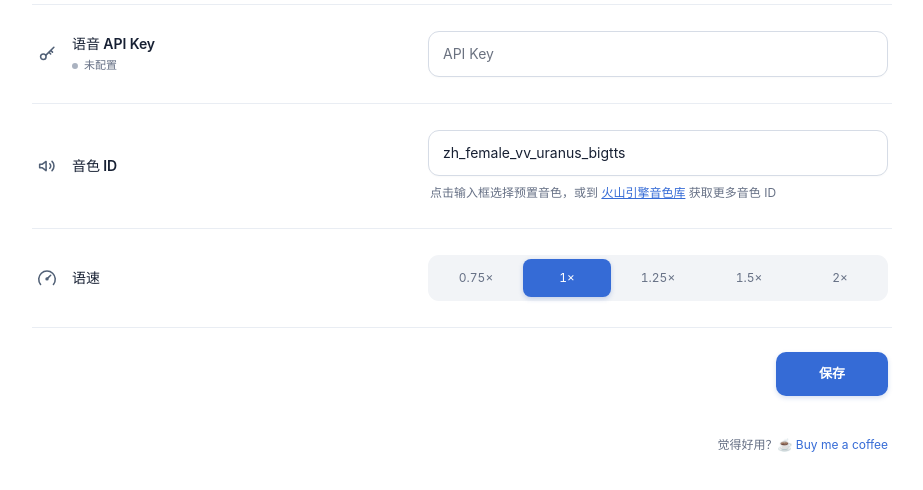
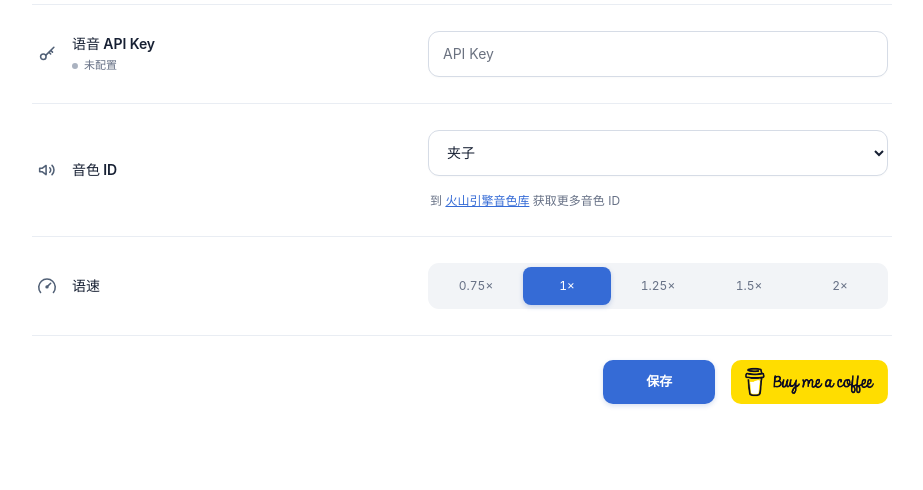
Before and after one commit to ZaynJarvis/doubao-reader, a browser extension: page src/options.html in a window 1280 px wide. Shown: the part 122-612 px from the top of the page, without its empty margins (178-1101 px from the left). Drawn offline with Linux system fonts and the light colour scheme.

Commit message:
Options: voice preset select with custom input, Buy Me a Coffee button
Co-Authored-By: Claude Fable 5.1 <noreply@anthropic.com>
Claude-Session: https://claude.ai/code/session_011B3N97hQC1RDMgvLZnWFue

```diff
--- a/src/options.css
+++ b/src/options.css
@@ -177,6 +177,12 @@ form {
   white-space: nowrap;
 }
 
+.speaker-control {
+  display: grid;
+  gap: 8px;
+}
+
+select,
 input[type="text"],
 input[type="password"] {
   width: 100%;
@@ -196,6 +202,7 @@ input::placeholder {
   color: var(--placeholder);
 }
 
+select:focus,
 input[type="text"]:focus,
 input[type="password"]:focus {
   border-color: var(--blue);
@@ -351,20 +358,14 @@ footer {
   color: var(--error);
 }
 
-.support {
-  margin: 40px 4px 0;
-  color: var(--muted);
-  font-size: 12px;
-  text-align: right;
+.bmc {
+  display: inline-flex;
+  height: 44px;
 }
 
-.support a {
-  color: var(--blue);
-  text-decoration: none;
-}
-
-.support a:hover {
-  text-decoration: underline;
+.bmc img {
+  height: 44px;
+  border-radius: 10px;
 }
 
 .save-button {
--- a/src/options.html
+++ b/src/options.html
@@ -65,27 +65,27 @@
             <label for="speaker">音色 ID</label>
           </div>
 
-          <div class="setting-control">
-            <input
-              id="speaker"
-              type="text"
-              list="speaker-presets"
-              autocomplete="off"
-              spellcheck="false"
-              value="zh_female_vv_uranus_bigtts"
-              required
-              aria-describedby="speaker-hint"
-              aria-errormessage="status"
-            >
-            <datalist id="speaker-presets">
+          <div class="setting-control speaker-control">
+            <select id="speaker-preset" aria-label="预置音色">
               <option value="zh_female_wanwanxiaohe_moon_bigtts">夹子</option>
               <option value="zh_male_liufei_uranus_bigtts">刘飞</option>
               <option value="ICL_uranus_en_male_the_grinch_tob">老头老外</option>
               <option value="ICL_uranus_en_male_michael_tob">英俊老外</option>
               <option value="zh_female_jiaochuannv_uranus_bigtts">慵懒女</option>
               <option value="zh_female_gujie_uranus_bigtts">顾里</option>
-            </datalist>
-            <p id="speaker-hint" class="hint">点击输入框选择预置音色，或到 <a href="https://console.volcengine.com/speech/new/voices?projectName=default" target="_blank" rel="noopener">火山引擎音色库</a> 获取更多音色 ID</p>
+              <option value="">自定义音色 ID…</option>
+            </select>
+            <input
+              id="speaker"
+              type="text"
+              autocomplete="off"
+              spellcheck="false"
+              placeholder="音色 ID"
+              aria-describedby="speaker-hint"
+              aria-errormessage="status"
+              hidden
+            >
+            <p id="speaker-hint" class="hint">到 <a href="https://console.volcengine.com/speech/new/voices?projectName=default" target="_blank" rel="noopener">火山引擎音色库</a> 获取更多音色 ID</p>
           </div>
         </div>
 
@@ -129,11 +129,11 @@
         <footer>
           <p id="status" role="status" aria-live="polite"></p>
           <button id="save" class="save-button" type="submit">保存</button>
+          <a class="bmc" href="https://buymeacoffee.com/zaynjarvis" target="_blank" rel="noopener" title="Buy me a coffee">
+            <img src="../icons/bmc-button.png" alt="Buy me a coffee">
+          </a>
         </footer>
       </form>
-      <p class="support">
-        觉得好用？<a href="https://buymeacoffee.com/zaynjarvis" target="_blank" rel="noopener">☕ Buy me a coffee</a>
-      </p>
     </main>
     <script src="options.js"></script>
   </body>
--- a/src/options.js
+++ b/src/options.js
@@ -2,7 +2,7 @@
 
 const FIXED_RESOURCE_ID = "seed-tts-2.0";
 const DEFAULTS = Object.freeze({
-  speaker: "zh_female_vv_uranus_bigtts",
+  speaker: "zh_female_wanwanxiaohe_moon_bigtts",
   rate: 1,
 });
 const RATE_STEPS = new Set([0.75, 1, 1.25, 1.5, 2]);
@@ -15,6 +15,7 @@ const elements = {
   rates: [...document.querySelectorAll('input[name="rate"]')],
   save: document.querySelector("#save"),
   speaker: document.querySelector("#speaker"),
+  speakerPreset: document.querySelector("#speaker-preset"),
   status: document.querySelector("#status"),
   toggleKey: document.querySelector("#toggle-key"),
 };
@@ -30,6 +31,13 @@ elements.speaker.addEventListener("input", () => {
   clearInvalid(elements.speaker);
   markDirty();
 });
+elements.speakerPreset.addEventListener("change", () => {
+  elements.speaker.hidden = Boolean(elements.speakerPreset.value);
+  if (!elements.speakerPreset.value) {
+    elements.speaker.focus();
+  }
+  markDirty();
+});
 for (const rate of elements.rates) {
   rate.addEventListener("change", markDirty);
 }
@@ -39,7 +47,7 @@ load();
 async function load() {
   try {
     const stored = await chrome.storage.local.get(["speechApiKey", "speaker", "rate"]);
-    elements.speaker.value = stored.speaker || DEFAULTS.speaker;
+    selectSpeaker(stored.speaker || DEFAULTS.speaker);
     selectRate(stored.rate);
     updateKeyState(Boolean(stored.speechApiKey));
     elements.apiKey.setAttribute("aria-required", String(!stored.speechApiKey));
@@ -56,7 +64,7 @@ async function save(event) {
   clearStatus();
 
   const typedKey = elements.apiKey.value.trim();
-  const speaker = elements.speaker.value.trim();
+  const speaker = (elements.speakerPreset.value || elements.speaker.value).trim();
 
   if (!speaker) {
     showValidation(elements.speaker, "需要音色 ID");
@@ -92,6 +100,13 @@ async function save(event) {
   } finally {
     setBusy(false);
   }
+}
+
+function selectSpeaker(value) {
+  const preset = [...elements.speakerPreset.options].some((option) => option.value === value);
+  elements.speakerPreset.value = preset ? value : "";
+  elements.speaker.value = preset ? "" : value;
+  elements.speaker.hidden = preset;
 }
 
 function selectRate(value) {
@@ -162,7 +177,7 @@ function markDirty() {
 
 function setBusy(busy) {
   elements.form.setAttribute("aria-busy", String(busy));
-  for (const control of [elements.apiKey, elements.speaker, elements.toggleKey, ...elements.rates]) {
+  for (const control of [elements.apiKey, elements.speaker, elements.speakerPreset, elements.toggleKey, ...elements.rates]) {
     control.disabled = busy;
   }
   elements.save.disabled = busy;
```
Also changed, not shown: icons/bmc-button.png (added).
